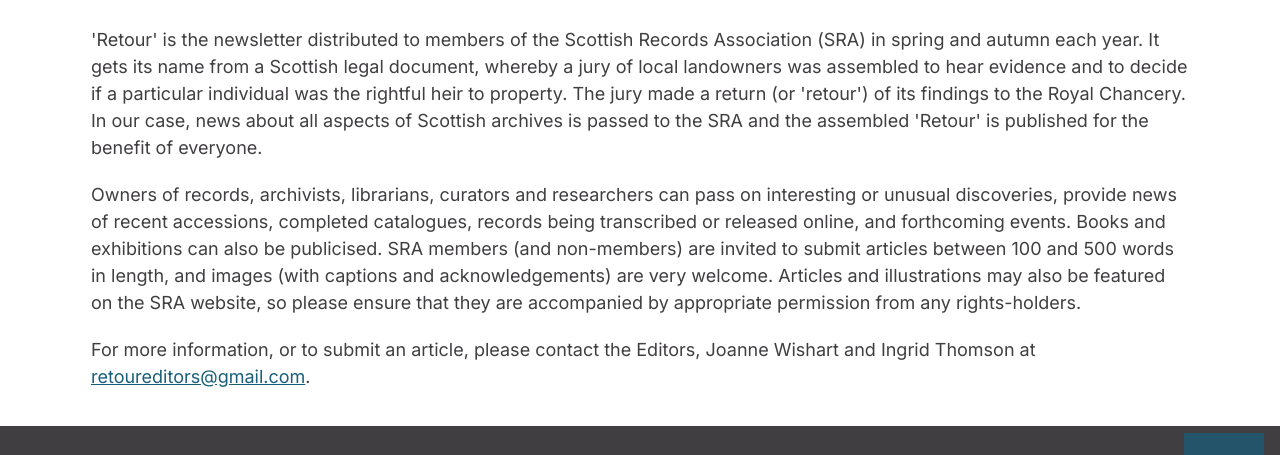
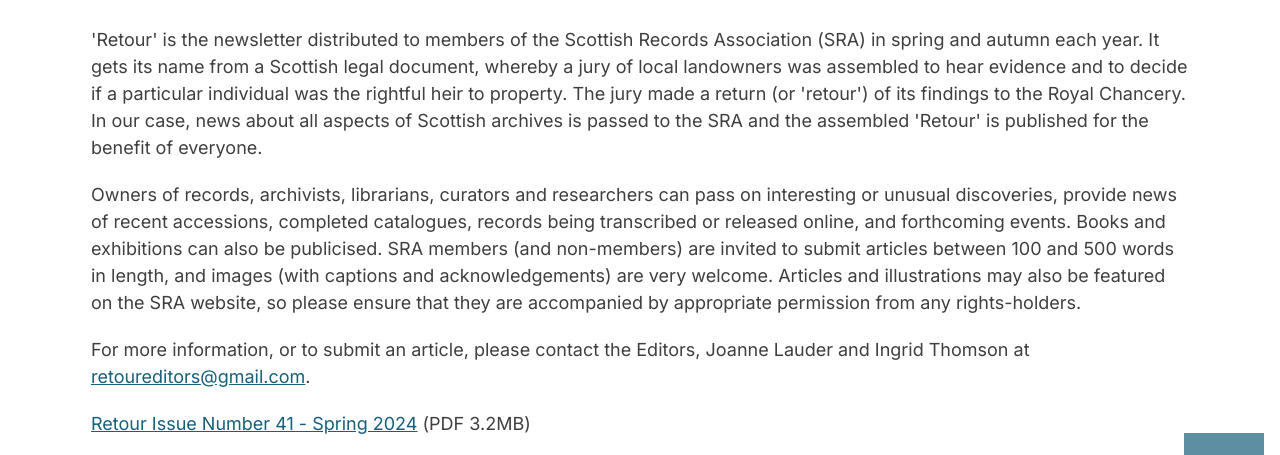
Before and after one commit to nvb33/SRA, an Eleventy site: page src/retour.njk in a window 1280 px wide. Shown: the part 271-726 px from the top of the page. Built offline with nearby package versions, Linux system fonts and the light colour scheme; Eleventy itself is replaced by a stand-in of ours; files that its build step writes are made by us from their sources.

Commit message:
Changed Joanne's surname and added retour issue 41

```diff
--- a/src/retour.njk
+++ b/src/retour.njk
@@ -9,7 +9,8 @@
             <h1 class="section-title">Retour</h1>
             <p>'Retour' is the newsletter distributed to members of the Scottish Records Association (SRA) in spring and autumn each year. It gets its name from a Scottish legal document, whereby a jury of local landowners was assembled to hear evidence and to decide if a particular individual was the rightful heir to property. The jury made a return (or 'retour') of its findings to the Royal Chancery. In our case, news about all aspects of Scottish archives is passed to the SRA and the assembled 'Retour' is published for the benefit of everyone.</p>
             <p>Owners of records, archivists, librarians, curators and researchers can pass on interesting or unusual discoveries, provide news of recent accessions, completed catalogues, records being transcribed or released online, and forthcoming events. Books and exhibitions can also be publicised. SRA members (and non-members) are invited to submit articles between 100 and 500 words in length, and images (with captions and acknowledgements) are very welcome. Articles and illustrations may also be featured on the SRA website, so please ensure that they are accompanied by appropriate permission from any rights-holders.</p>
-            <p>For more information, or to submit an article, please contact the Editors, Joanne Wishart and Ingrid Thomson at <a href="mailto:retoureditors@gmail.com">retoureditors@gmail.com</a>.</p>
+            <p>For more information, or to submit an article, please contact the Editors, Joanne Lauder and Ingrid Thomson at <a href="mailto:retoureditors@gmail.com">retoureditors@gmail.com</a>.</p>
+            <p><a href="/documents/retour-spring-2024.pdf" target="_blank">Retour Issue Number 41 - Spring 2024</a> (PDF 3.2MB)</p>
      </div>
     </section>
 </main>
```
Also changed, not shown: 1 other file.
